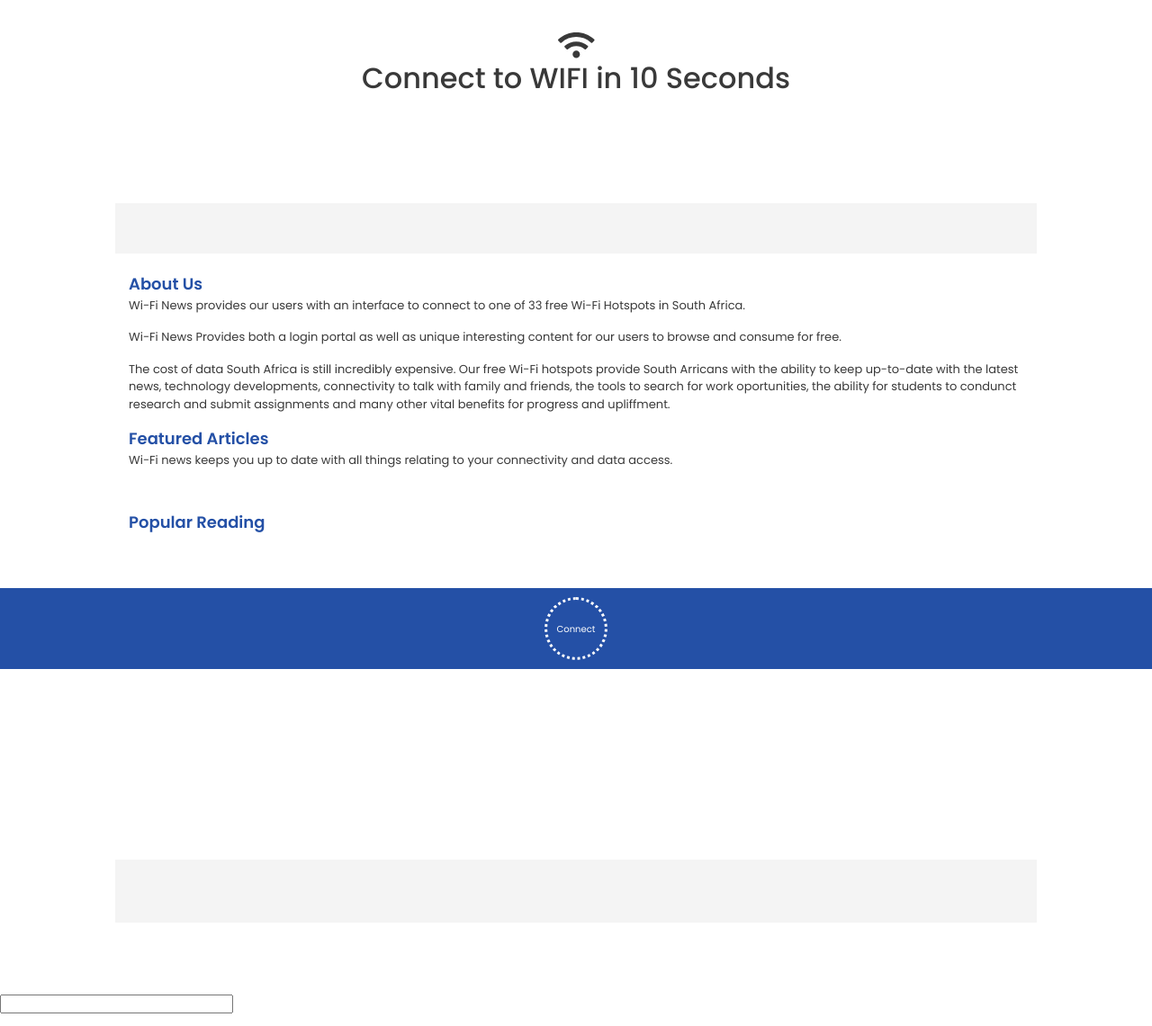
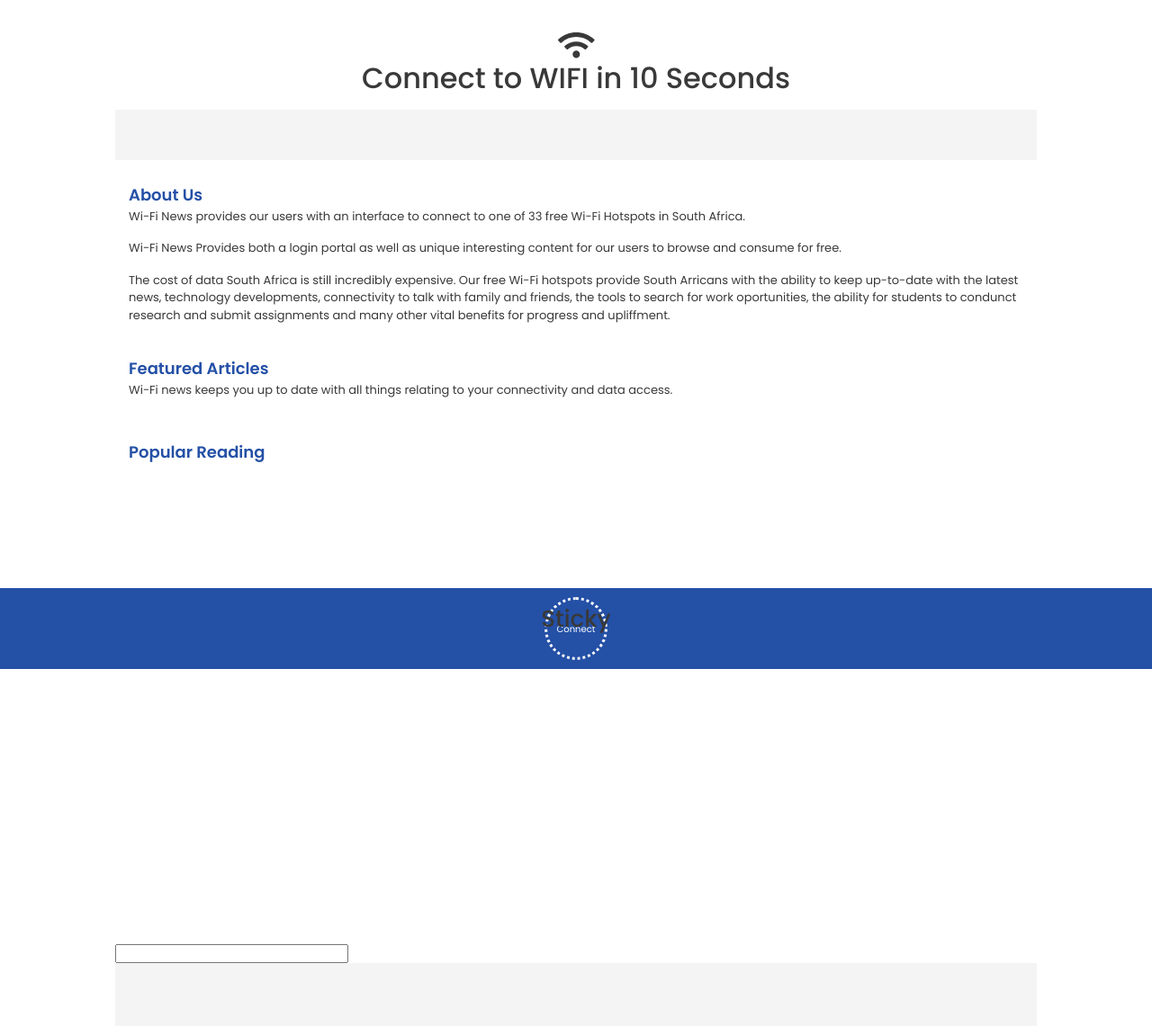
Before and after one commit to arnostrauss19870605/wifin, a Django app: page /index/ in a window 1280 px wide. Shown: the part 56-1197 px from the top of the page at 90% size. Run offline with Django 4.2, Linux system fonts and the light colour scheme; data that the repository does not hold is empty; some libraries are stand-ins or nearby versions.

Commit message:
Update 09082022C

```diff
--- a/templates/index_nop.html
+++ b/templates/index_nop.html
@@ -228,7 +228,7 @@
 			</nav>
 			<!-- .Header  -->
 			<!-- Content  -->
-			<div class="row"  style="padding-top: 7%; padding-bottom: 10px; margin: 0 auto; text-align: center;">
+			<div class="row"  style="padding-top: 7%; padding-bottom: 0px; margin: 0 auto; text-align: center;">
 				<div id="myHeader" class="button" onclick="watchVidModal()" style="text-align: center; margin: 0 auto; width: 100%;">
 					<i class="fa fa-wifi" aria-hidden="true" style="font-size: 2.5em;"></i>
 					<h2 id="connectTxt" style="display: none;">Click HERE to connect to Wi-Fi NOW</h2>
@@ -238,8 +238,12 @@
 			</div>
 
 
-            <div class="row"  style="padding-top: 5%; padding-bottom: 10px; margin: 0 auto; text-align: center;">
-                <div style="text-align: center; margin: 0 auto; width: 100%;">
+			<div id="content">
+				<!-- Content Wrap  -->
+				<div class="content-wrap">
+					<!-- slider -->
+					<div class="img-hero">
+						<div>
 							<!-- GPT AdSlot 2 for Ad unit 'wifinews/homepage_mpu_hpa' ### Size: [[320,50],[728,90],[300,250],[468,60],[300,600],'fluid'] -->
 							<div id='div-gpt-ad-6628793-2' style="margin-top: 20px; margin-bottom: 20px;">
 								<script>
@@ -249,12 +253,10 @@
 								</div>
 								<!-- End AdSlot 2 -->
 						</div>
+
 					</div>
 
 
-
-			<div id="content">
-				<!-- Content Wrap  -->
 				<div class="content-wrap">
 					<!-- slider -->
 					<div class="img-hero">
@@ -268,16 +270,7 @@
                             </div>
                             <!-- End AdSlot 1 -->
 						</div>
-						<div>
-							<!-- GPT AdSlot 1 for Ad unit 'wifinews/homepage_top_leaderboard' ### Size: [[320,50],[728,90],[300,250],[468,60],'fluid'] -->
-                            <div id='div-gpt-ad-6628793-1' style="margin-top: 20px; margin-bottom: 20px;">
-                                <script>
 
-                                googletag.cmd.push(function() { googletag.display('div-gpt-ad-6628793-1'); });
-                                </script>
-                                </div>
-                                <!-- End AdSlot 1 -->
-						</div>
 					</div>
 					<!-- .slider -->
 
@@ -293,6 +286,27 @@
 					</div>
 
 					<!-- .section 1 -->
+
+					<!-- GPT AdSlot 3 for Ad unit 'wifinews/homepage_mpu_hpa_2' ### Size: [[320,50],[728,90],[300,250],[468,60],[300,600],'fluid'] -->
+					<div class="content-wrap">
+						<!-- slider -->
+						<div class="img-hero">
+							<div>
+								<!-- GPT AdSlot 3 for Ad unit 'wifinews/homepage_top_leaderboard' ### Size: [[320,50],[728,90],[300,250],[468,60],'fluid'] -->
+								<div id='div-gpt-ad-6628793-3' style="margin-top: 20px; margin-bottom: 20px;">
+								<script>
+
+									googletag.cmd.push(function() { googletag.display('div-gpt-ad-6628793-3'); });
+								</script>
+								</div>
+								<!-- End AdSlot 3 -->
+							</div>
+
+						</div>
+
+
+
+
 					<!-- section 2 -->
 					<div class="heading-section">
 						<div class="sa-title popcat">Featured Articles </div>
@@ -380,25 +394,18 @@
 
 		<!-- .Content  -->
 			<!-- STICKY -->
-			<div class="section-subscribe">
-				<div class="subcontainer">
-					<div class="subrow">
-						<div class="subcol">
 
 
-							<div class="mail-subscribe-box">
-								<div id='div-gpt-ad-6628793-4' style="margin-bottom: 20px;">
+			<div style="text-align: center; margin: 0 auto; z-index:100; left: 0; right: 0; position: fixed; bottom: 0;">
+				<h1>Sticky </h1>
+				<!-- GPT AdSlot 4 for Ad unit 'wifinews/homepage_sticky' ### Size: [[320,50],[728,90],[468,60],'fluid'] -->
+				<div id='div-gpt-ad-6628793-4' style="margin-bottom: 40px;">
 					<script>
 						googletag.cmd.push(function() { googletag.display('div-gpt-ad-6628793-4'); });
 					</script>
 				</div>
 			</div>
 
-						</div>
-					</div>
-				</div>
-
-			</div>
 			<!-- END STICKY -->
 
 
@@ -465,6 +472,7 @@
                 _taboola.push({ flush: true });
             </script>
 
+
 			<script>
 			firstTimer();
 			function firstTimer() {
@@ -498,6 +506,7 @@
 
 
 
+
 			<script data-cfasync="false" type="text/javascript">
 				function watchVidModal() {
 
```
Also changed, not shown: templates/index_1.html (+6 -7 lines). Lines whose indentation alone changed are shown as unchanged.
